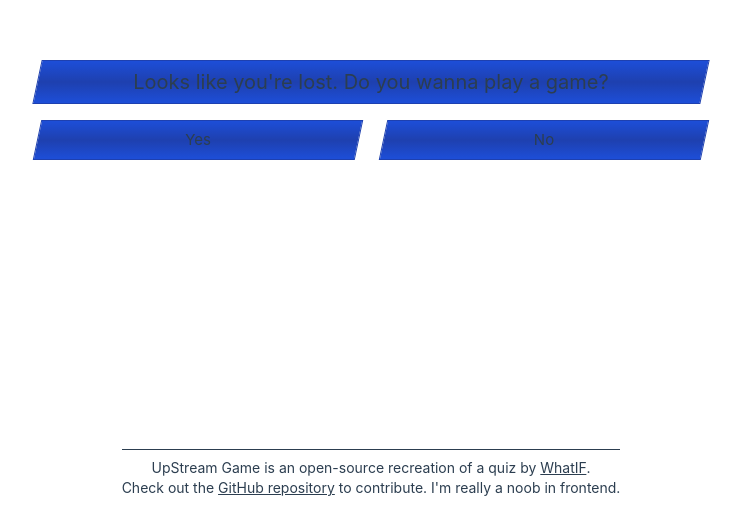
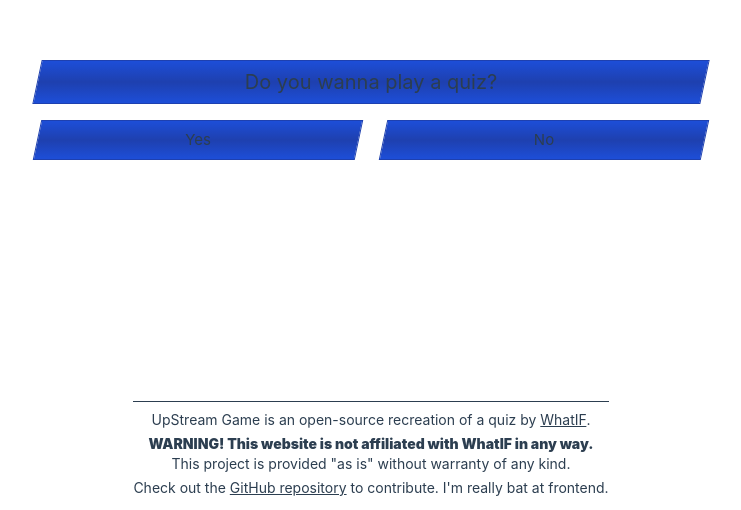
Before and after one commit to Wani4ka/upstream-game, a Vue app: page / in a window 1280 px wide. Shown: the part 290-800 px from the top of the page, without its empty margins (269-1010 px from the left). Built offline with nearby package versions, Linux system fonts and the light colour scheme; the HTML template or start-up script is replaced by a standard one.

Commit message:
Some literal changes

```diff
--- a/src/App.vue
+++ b/src/App.vue
@@ -2,9 +2,9 @@
 	<RouterView />
 	<footer class="fixed bottom-3 left-0 text-center min-w-full">
 		<div
-			class="max-w-max text-sm ml-auto mr-auto border-t pt-2 border-current"
+			class="max-w-max text-sm ml-auto mr-auto border-t pt-2 border-current space-y-1"
 		>
-			<span>
+			<p>
 				UpStream Game is an open-source recreation of a quiz by
 				<a
 					class="underline"
@@ -12,9 +12,13 @@
 					target="_blank"
 					>WhatIF</a
 				>.
-			</span>
-			<br />
-			<span>
+			</p>
+			<p>
+				<span class="font-black">WARNING! This website is not affiliated with WhatIF in any way.</span>
+				<br />
+				This project is provided "as is" without warranty of any kind.
+			</p>
+			<p>
 				Check out the
 				<a
 					class="underline"
@@ -22,8 +26,8 @@
 					target="_blank"
 					>GitHub repository</a
 				>
-				to contribute. I'm really a noob in frontend.
-			</span>
+				to contribute. I'm really bat at frontend.
+			</p>
 		</div>
 	</footer>
 </template>
--- a/src/views/NotFoundView.vue
+++ b/src/views/NotFoundView.vue
@@ -2,7 +2,7 @@
 	<TheGame
 		:questions="[
 			{
-				question: 'Looks like you\'re lost.\nDo you wanna play a game?',
+				question: 'Do you wanna play a quiz?',
 				left: 'Yes',
 				right: 'No',
 				incorrect: 1,
@@ -11,7 +11,7 @@
 		:show-question-numbers="false"
 		@win="goToMain"
 		@fail="++counter"
-	></TheGame>
+	/>
 	<div v-if="counter > 0" class="text-center animate-pulse">
 		UpStream is a game where you have to give
 		<span class="font-bold">incorrect</span> answer to questions. Try to
```
Also changed, not shown: 1 other file (tests, documents, lock files or other folders).
